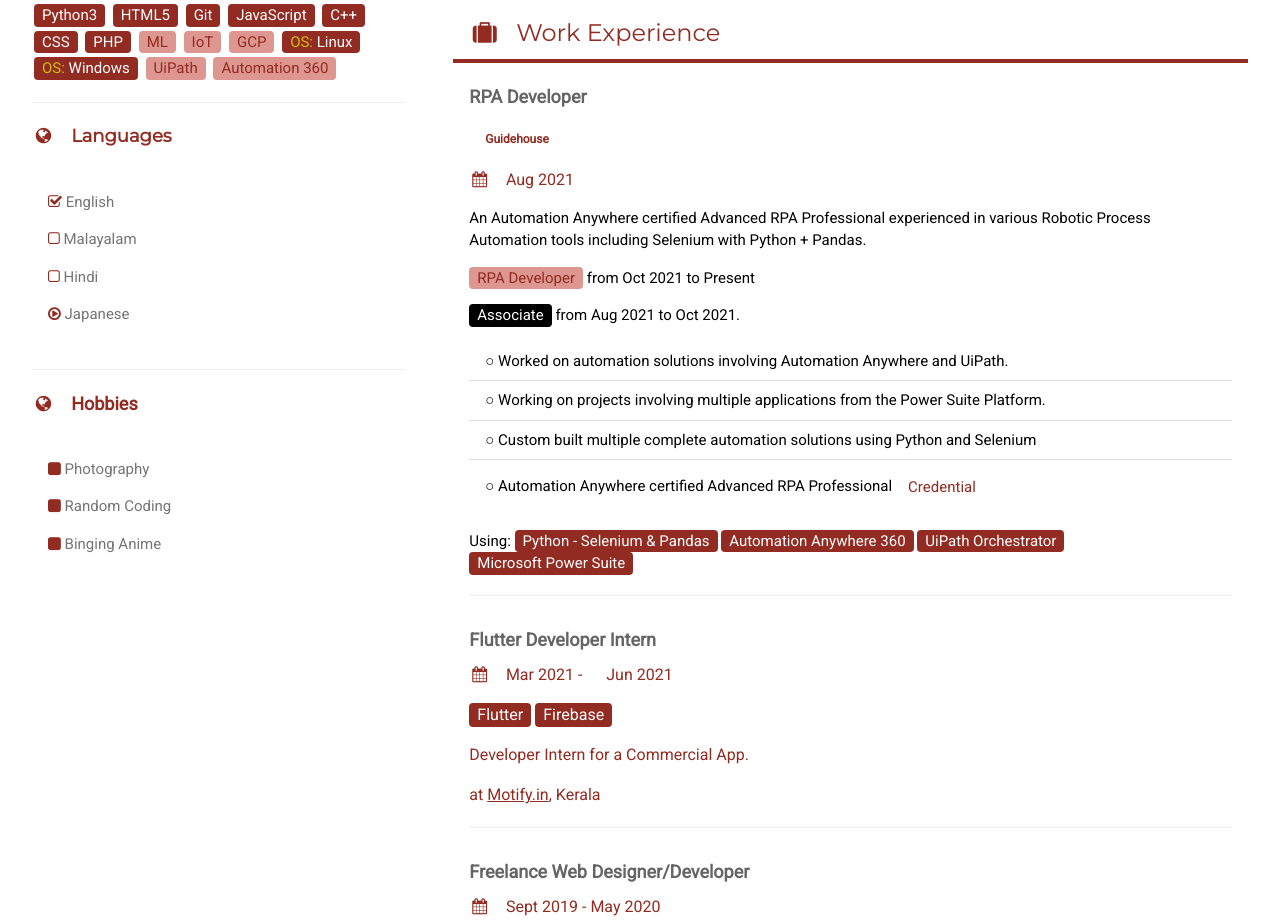
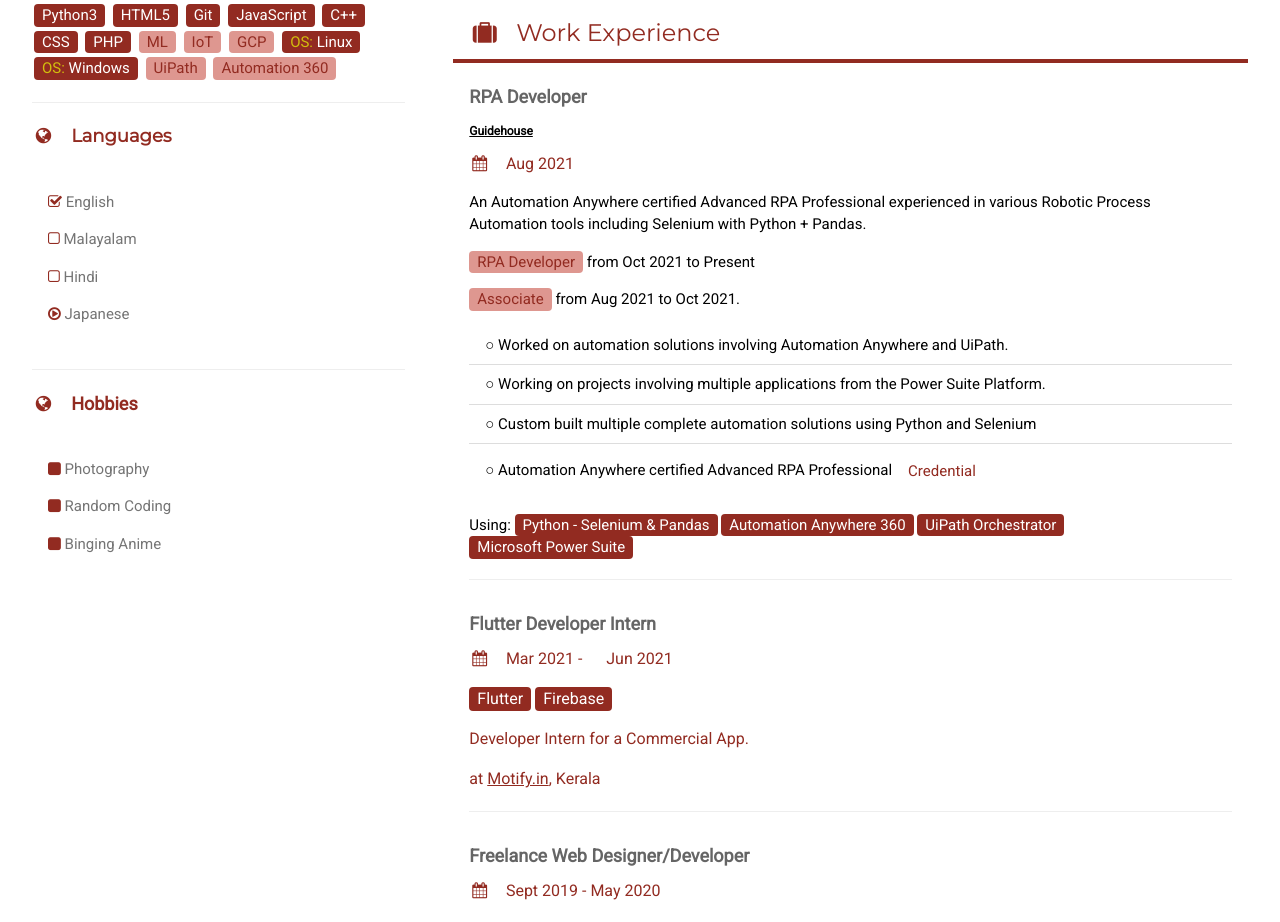
Before and after one commit to elvistony/resume, a plain HTML site: page index.html in a window 1280 px wide. Shown: the part 823-1745 px from the top of the page. Drawn offline with nearby package versions, Linux system fonts and the light colour scheme.

Commit message:
Update index.html

```diff
--- a/index.html
+++ b/index.html
@@ -279,11 +279,11 @@
           <h3 class=" w3-text-theme bookmark w3-padding topic"><i class="fa fa-suitcase fa-fw w3-margin-right w3-xlarge w3-text-theme"></i>Work Experience</h3>
           <div class="w3-container no-page-break">
             <h5 class="w3-opacity"><b>RPA Developer</b></h5>
-            <b><p class="w3-small"><a href="https://guidehouse.com/" class="w3-button w3-hover-white w3-text-theme">Guidehouse</a></p></b>
+            <b><p class="w3-small"><a href="https://guidehouse.com/">Guidehouse</a></p></b>
             <h6 class="w3-text-theme"><i class="fa fa-calendar fa-fw w3-margin-right"></i>Aug 2021</h6>
             <p>An Automation Anywhere certified Advanced RPA Professional experienced in various Robotic Process Automation tools including Selenium with Python + Pandas.</p>
             <p><span class="w3-tag w3-theme-com w3-round">RPA Developer </span> from Oct 2021 to Present</p>
-            <p><span class="w3-tag w3-w3-theme-com w3-round">Associate</span> from Aug 2021 to Oct 2021.</p>
+            <p><span class="w3-tag w3-theme-com w3-round">Associate</span> from Aug 2021 to Oct 2021.</p>
             <p>
                <ul class="w3-ul">
                  <li>○ Worked on automation solutions involving Automation Anywhere and UiPath.</li>
```
